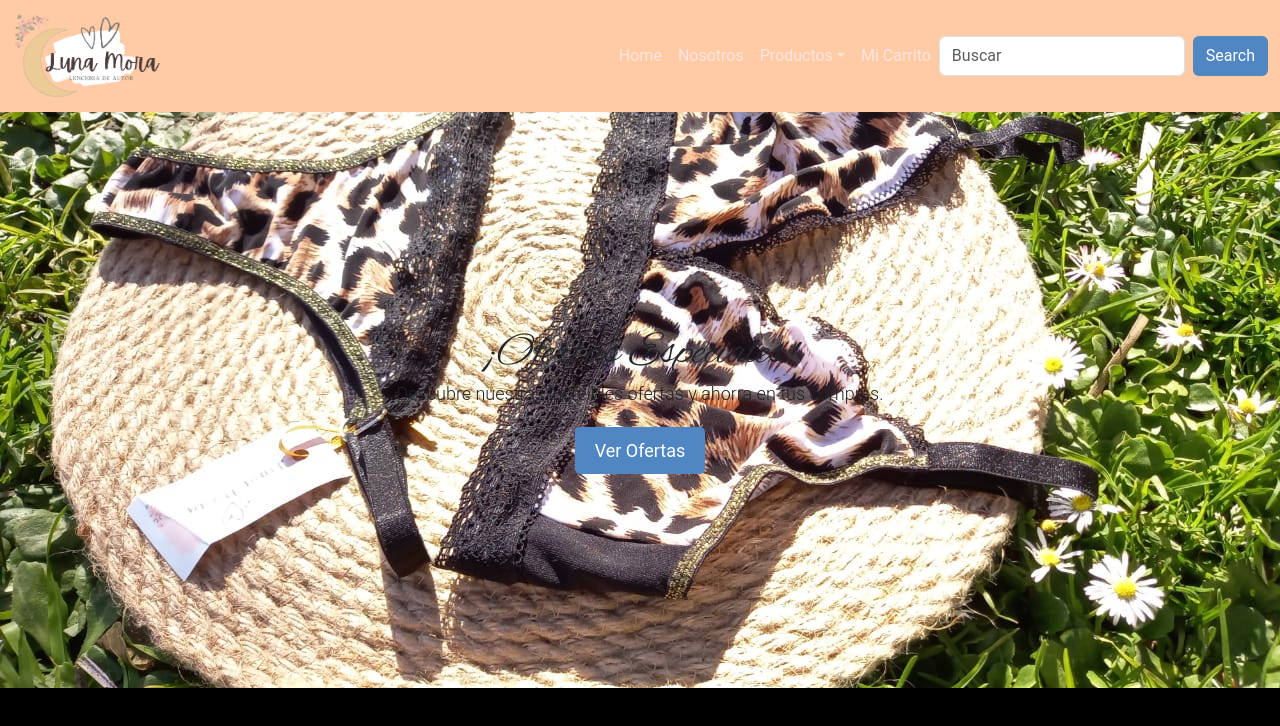
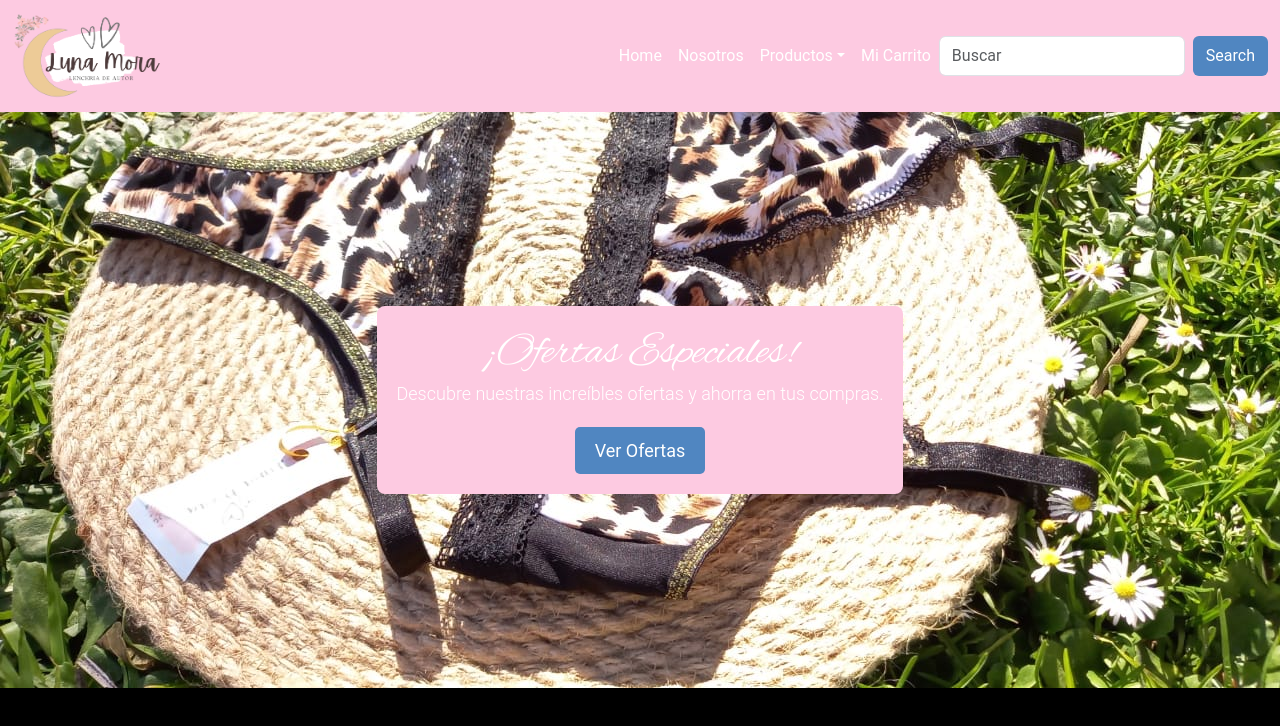
Before and after one commit to 86developer/mdpProgramaGrupo1, a React (Vite) app in the folder Ecommerce/: page / in a window 1280 px wide. Shown: the top 726 px of the page. Built offline with nearby package versions, Linux system fonts and the light colour scheme; the HTML template or start-up script is replaced by a standard one.

Commit message:
variables de colores de paleta y actualizacion css

```diff
--- a/Ecommerce/src/index.css
+++ b/Ecommerce/src/index.css
@@ -4,21 +4,23 @@
   line-height: 1;
   font-weight: 400;
   background-color: #000000;
-  --color-primario: #fcb7af;
-  --color-secundario: #fdfd96;
-
-
+  --color-blanco: #fff;
+  --color-uno: #fdcae1;
+  --color-dos: #9bfab0;
+  --color-tres: #73d9bc;
+  --color-cuatro: #d7a1f6;
+  --color-cinco: #ffb888;
 }
 
 .navbar {
-  background-color: #ffcba4;
-  color: var(--color-secundario);
+  background-color: var(--color-uno);
+  color: var(--color-uno);
 }
 
 .nav-link,
 .form-control {
   font-family: 'Roboto', sans-serif;
-  color: #ffe4e1;
+  color: var(--color-blanco);
 }
 
 a {
```
